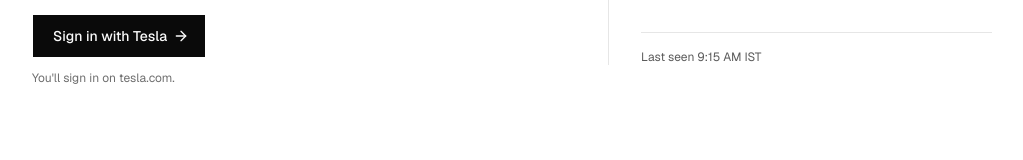
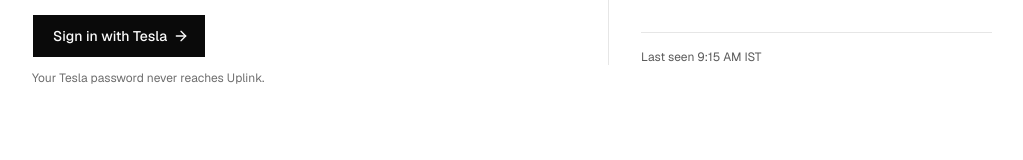
Before and after one commit to gokulkrishh/getuplink.in, a Next.js app: page /login in a window 1280 px wide. Shown: the part 487-647 px from the top of the page, without its empty margins (128-1151 px from the left). Built offline with nearby package versions, Linux system fonts and the light colour scheme.

Commit message:
Clearer sign-in note: password never reaches Uplink
Co-Authored-By: Claude Opus 5.5 <noreply@anthropic.com>

```diff
--- a/app/login/page.tsx
+++ b/app/login/page.tsx
@@ -26,7 +26,7 @@ export default function LoginPage() {
             never wakes the car.
           </p>
           <SignInButton className="mt-10" />
-          <p className="mt-3 text-xs text-faint">You&apos;ll sign in on tesla.com.</p>
+          <p className="mt-3 text-xs text-faint">Your Tesla password never reaches Uplink.</p>
           {/* LoginError renders nothing (and takes no space) unless there's an error, so the page doesn't shift on load. */}
           <Suspense>
             <LoginError className="mt-4" />
```
